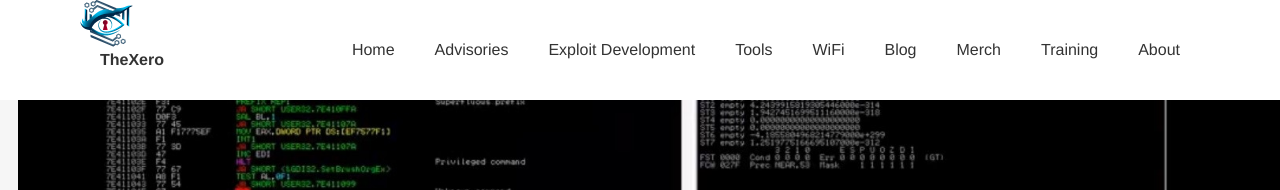
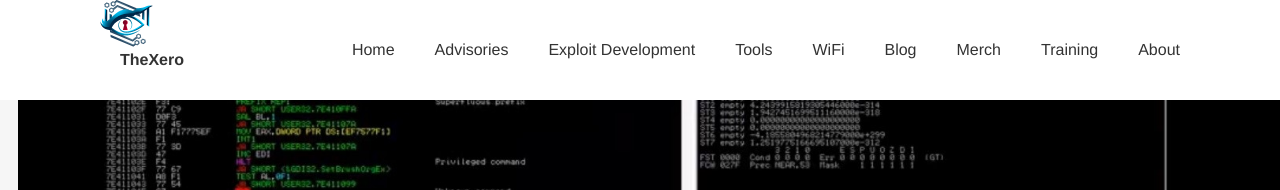
Before and after one commit to thexerocouk/thexerocouk.github.io, a Jekyll site: the page built from index.html, in a window 1280 px wide. Shown: the top 190 px of the page. Built offline with Jekyll 4.4.1, drawn with Linux system fonts in a browser that asks for light colours; some web fonts are replaced.

Commit message:
Update default.html

```diff
--- a/_layouts/default.html
+++ b/_layouts/default.html
@@ -48,8 +48,10 @@
             <nav class='top-bar' data-options='sticky_on: large' data-topbar=''>
                 <ul class='title-area'>
                     <li class='name'>
+                        <h style="font-weight: 700; color: #333; width: 75%; display: block; padding: 0 20px;">
                             <img src='/images/logo.png' alt='logo' />
                             <a title="TheXero" style="font-weight: 700; color: #333; width: 75%; display: block; padding: 0 20px;" href='/'>{{ site.name }}</a>
+                        </h>
                     </li>
                     <li class='toggle-topbar menu-icon'>
                         <a href='#'>Menu</a>
```
